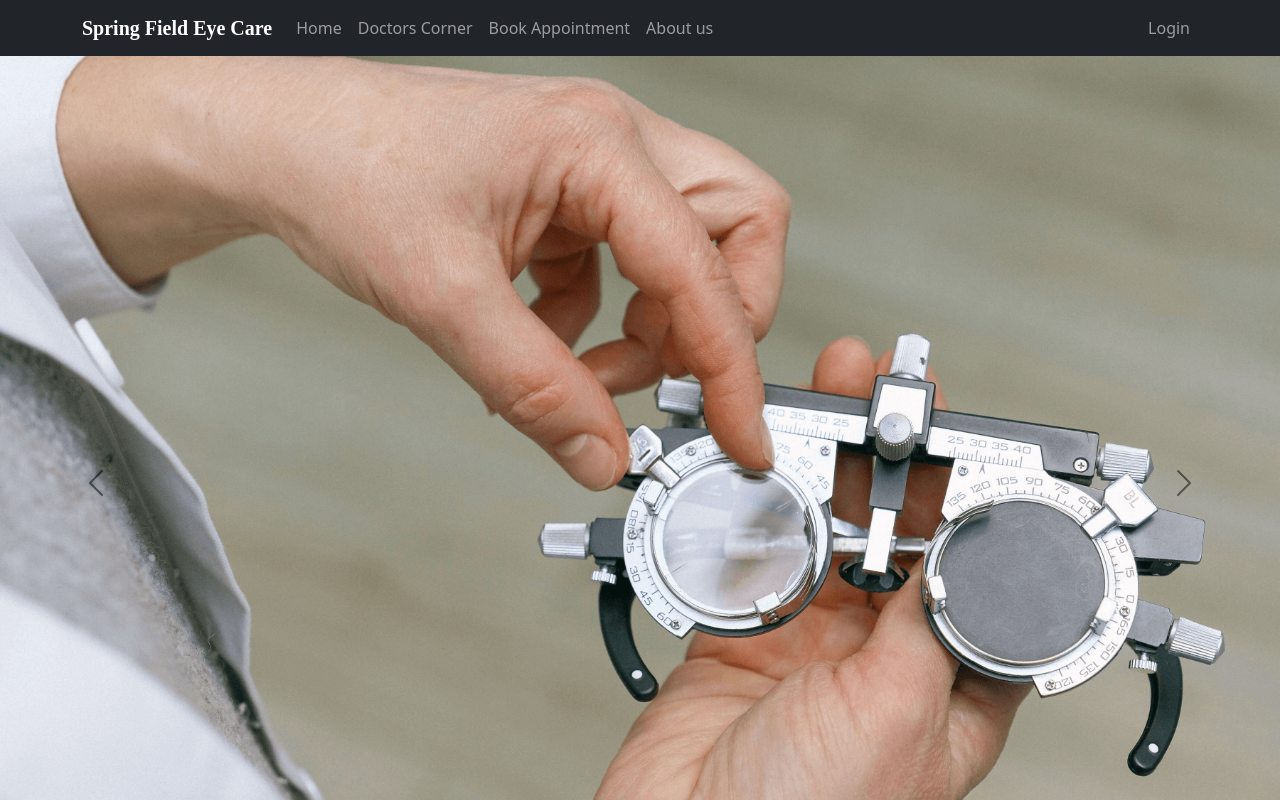
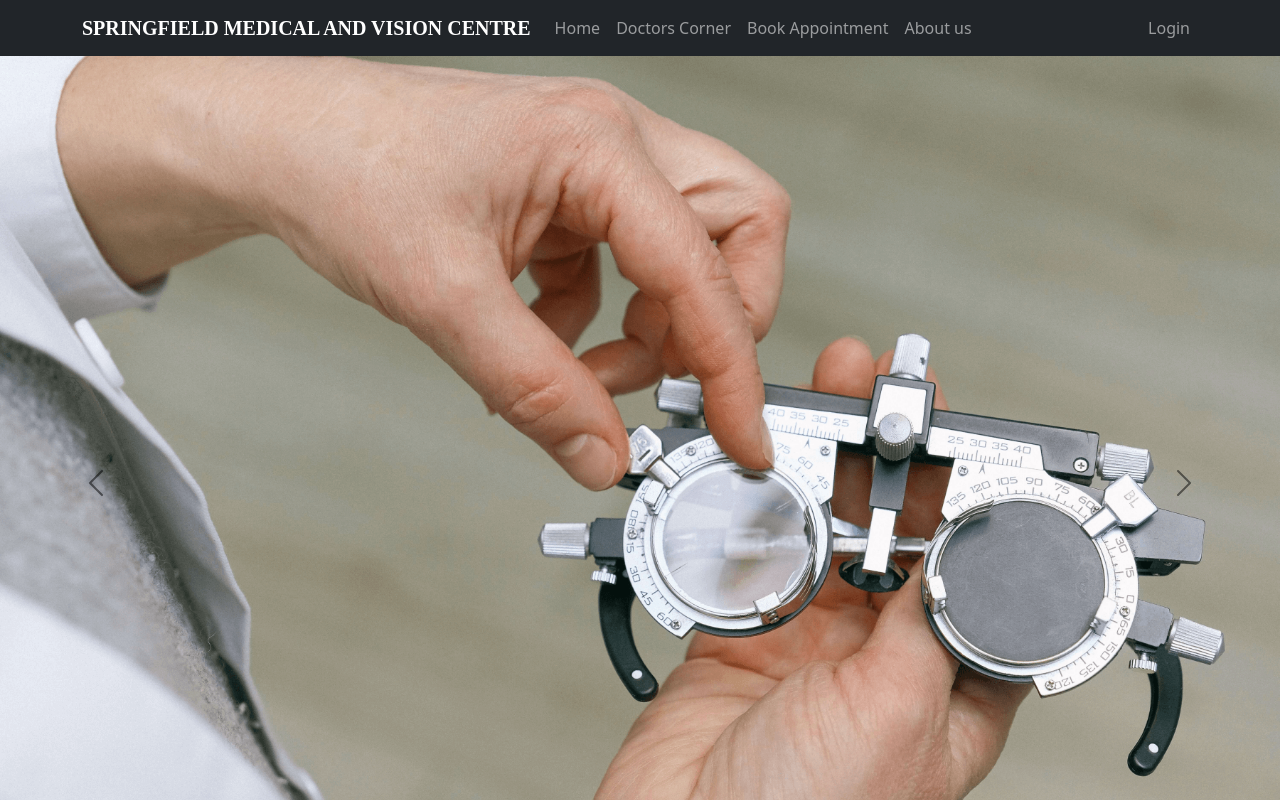
Before and after one commit to GeoffreyMokua/spring-field-eye-care-system, a React (Create React App) app: page / in a window 1280 px wide. Shown: the top 800 px of the page. Built offline with nearby package versions, Linux system fonts and the light colour scheme; no server answers.

Commit message:
changed the  app logo

```diff
--- a/package.json
+++ b/package.json
@@ -1,7 +1,7 @@
 {
   "name": "eyecare",
   "version": "0.1.0",
-  "proxy": "http://35.172.230.181:8080",
+  "proxy": "http://127.0.0.1:8080",
   "private": true,
   "dependencies": {
 
--- a/src/App/components/Shared/Header/Header.js
+++ b/src/App/components/Shared/Header/Header.js
@@ -8,7 +8,7 @@ function Header() {
     <>
        <Navbar collapseOnSelect expand="lg" bg="dark" variant="dark">
   <Container>
-  <Navbar.Brand as={Link} to="/" className="head-icon">Spring Field  Eye Care</Navbar.Brand>
+  <Navbar.Brand as={Link} to="/" className="head-icon">SPRINGFIELD MEDICAL AND VISION CENTRE</Navbar.Brand>
   <Navbar.Toggle aria-controls="responsive-navbar-nav" />
   <Navbar.Collapse id="responsive-navbar-nav">
     <Nav className="me-auto">
```
